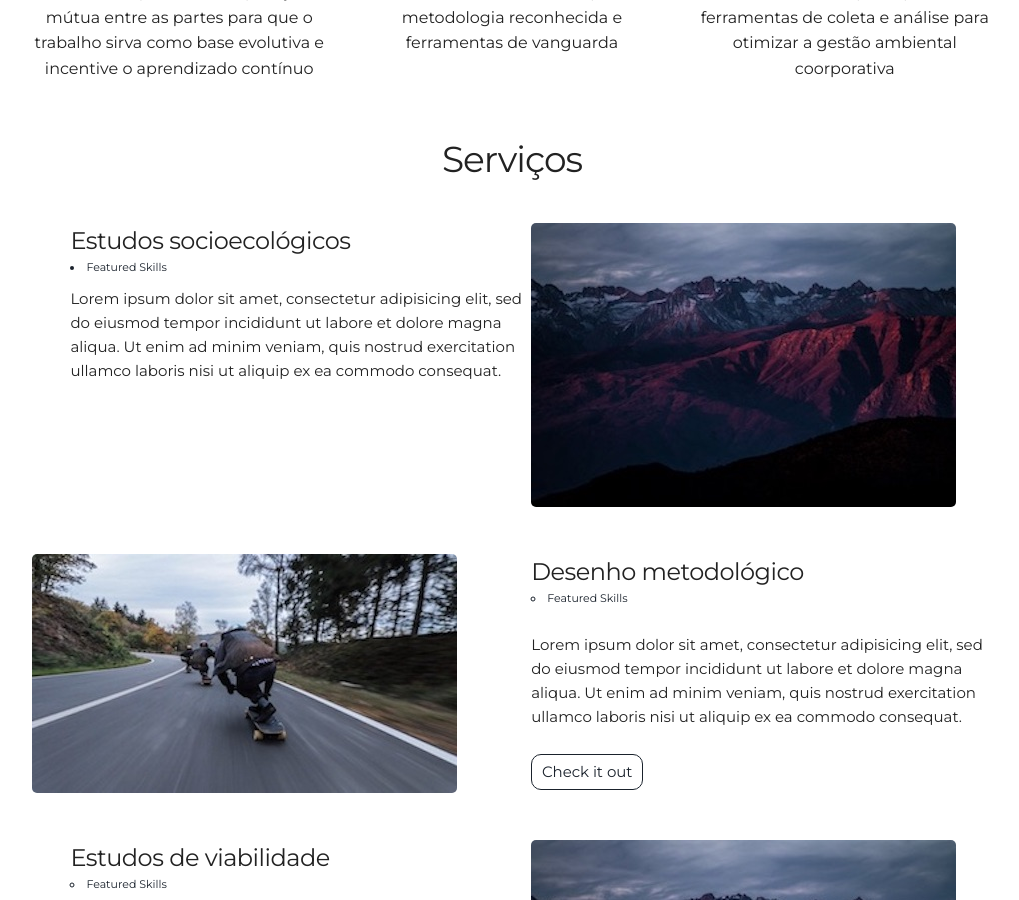
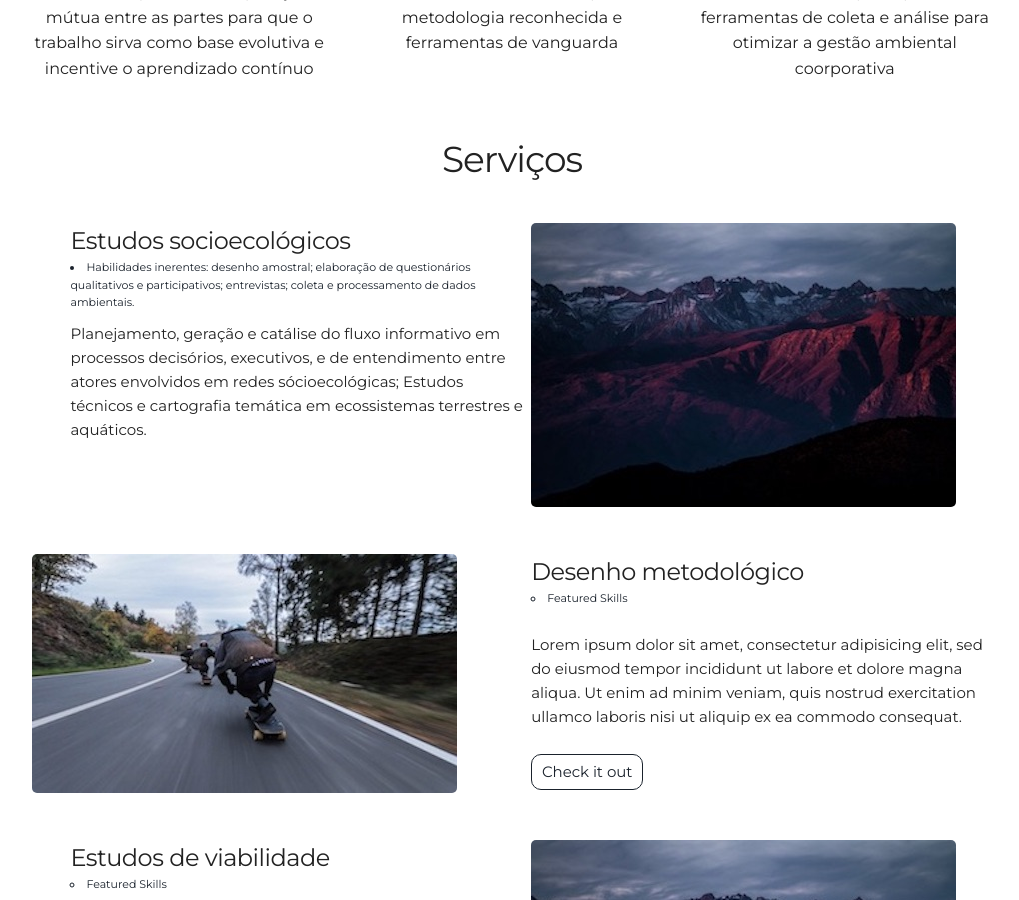
Before and after one commit to leroy1977/eQ1, a Jekyll site: the page built from index.html, in a window 1280 px wide and 900 px high, scrolled down 1295 px. Shown: the whole window, without its empty margins (128-1147 px from the left). Built offline with Jekyll 4.4.1, drawn with Linux system fonts in a browser that asks for light colours.

Commit message:
Update projects.html

```diff
--- a/_includes/projects.html
+++ b/_includes/projects.html
@@ -8,8 +8,8 @@
     </div>
     <div class="six columns">
       <h5> Estudos socioecológicos </h5>
-      <li> Featured Skills</li>
-      <p>Lorem ipsum dolor sit amet, consectetur adipisicing elit, sed do eiusmod tempor incididunt ut labore et dolore magna aliqua. Ut enim ad minim veniam, quis nostrud exercitation ullamco laboris nisi ut aliquip ex ea commodo consequat.</p>
+      <li> Habilidades inerentes: desenho amostral; elaboração de questionários qualitativos e participativos; entrevistas; coleta e processamento de dados ambientais.</li>
+      <p>Planejamento, geração e catálise do fluxo informativo em processos decisórios, executivos, e de entendimento entre atores envolvidos em redes sócioecológicas; Estudos técnicos e cartografia temática em ecossistemas terrestres e aquáticos. </p>
       <!-- <a class="project-link" href="#">Check it out</a> -->
     </div>
   </div>
```
